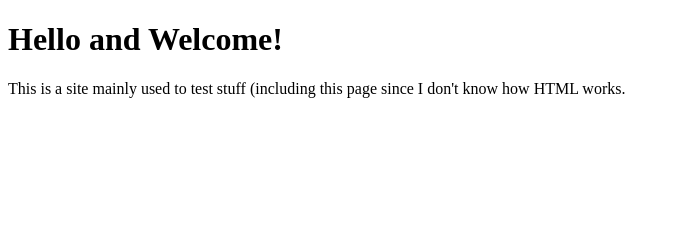
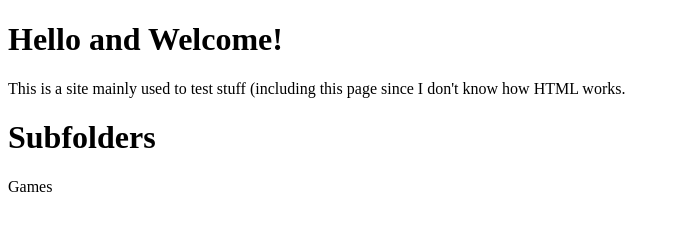
Before and after one commit to 2540825244/2540825244.github.io, a plain HTML site: page index.html in a window 1280 px wide. Shown: the whole page, without its empty margins (0-680 px from the left). Drawn offline with Linux system fonts and the light colour scheme.

Commit message:
Update index.html

```diff
--- a/index.html
+++ b/index.html
@@ -7,6 +7,8 @@
 
 <h1>Hello and Welcome!</h1>
 <p>This is a site mainly used to test stuff (including this page since I don't know how HTML works.</p>
+<h1>Subfolders</h1>
+<p><a>Games</a></p>
 
 </body>
 </html>
```
